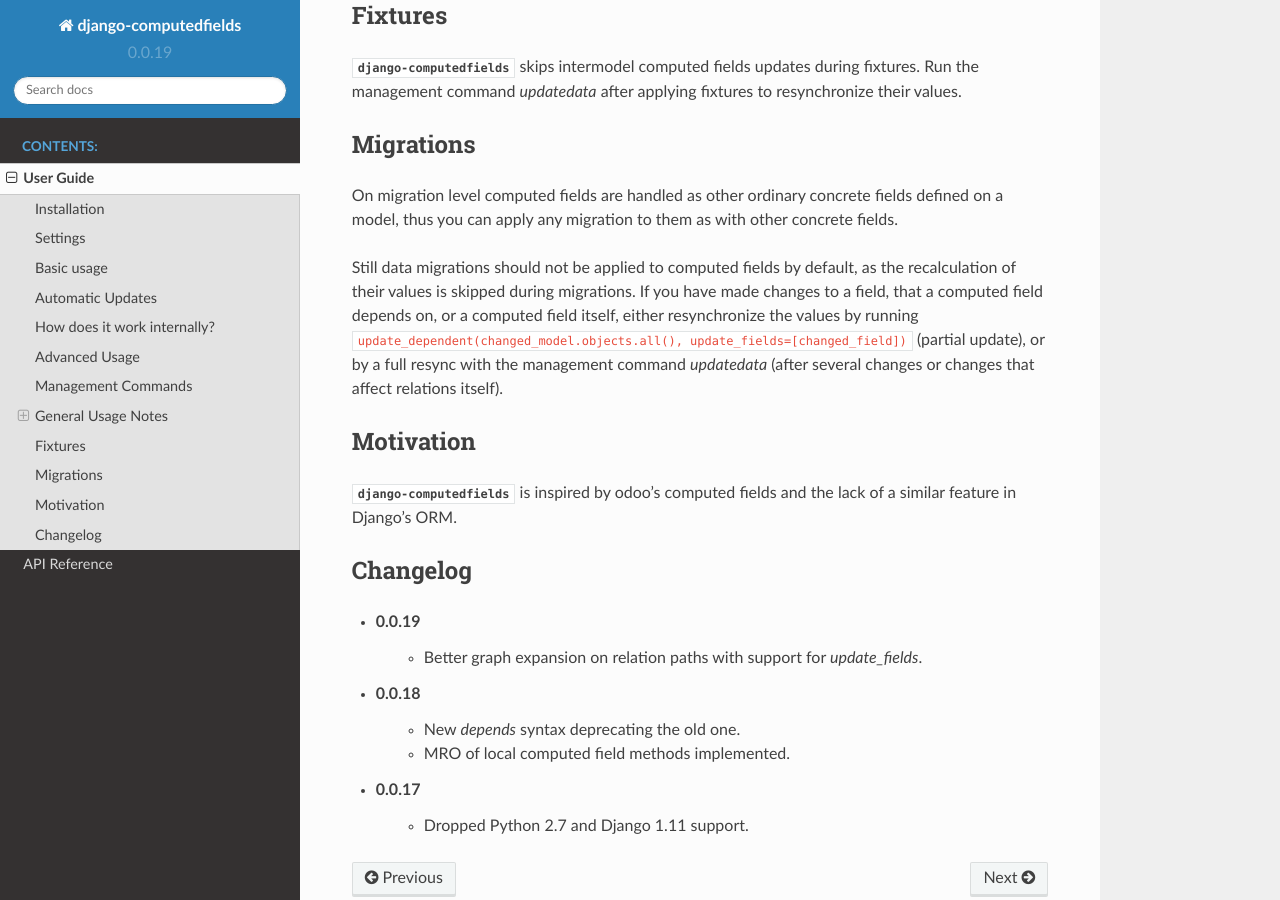
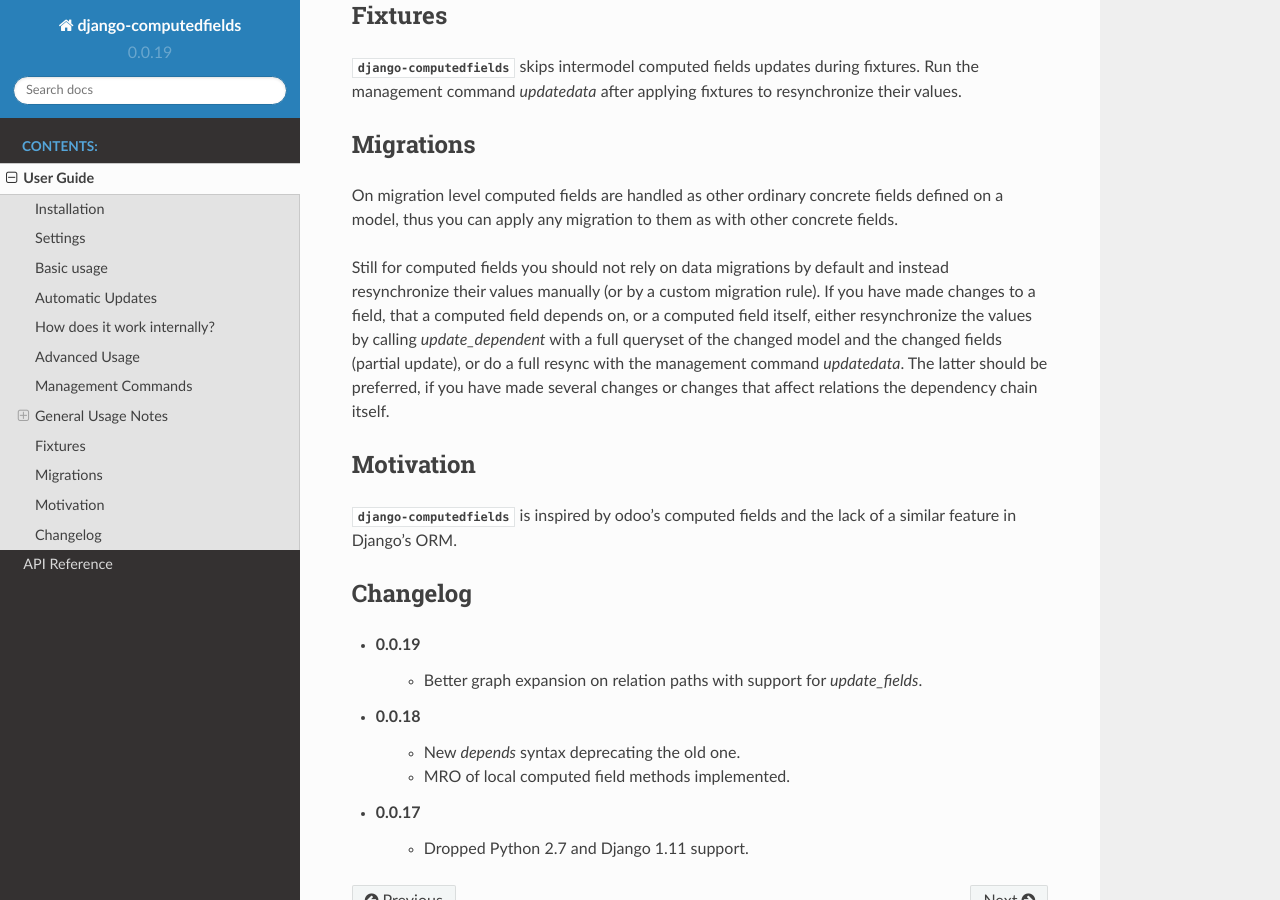
Before and after one commit to netzkolchose/django-computedfields, a Sphinx documentation site: the page built from docs/manual.rst, in a window 1280 px wide and 900 px high, scrolled down 7771 px. Built offline with Sphinx 7.4.7 and the Read the Docs theme 2.0.0, drawn with Linux system fonts in a browser that asks for light colours; the version number is read from the project's files by our own code.

Commit message:
wording in migrations

```diff
--- a/docs/manual.rst
+++ b/docs/manual.rst
@@ -361,12 +361,13 @@
 On migration level computed fields are handled as other ordinary concrete fields defined on a model,
 thus you can apply any migration to them as with other concrete fields.
 
-Still data migrations should not be applied to computed fields by default, as the recalculation of
-their values is skipped during migrations. If you have made changes to a field,
-that a computed field depends on, or a computed field itself, either resynchronize the values by running
-``update_dependent(changed_model.objects.all(), update_fields=[changed_field])`` (partial update),
-or by a full resync with the management command `updatedata` (after several changes or changes
-that affect relations itself).
+Still for computed fields you should not rely on data migrations by default
+and instead resynchronize their values manually (or by a custom migration rule).
+If you have made changes to a field, that a computed field depends on, or a computed field itself,
+either resynchronize the values by calling `update_dependent` with a full queryset of the changed model
+and the changed fields (partial update), or do a full resync with the management command `updatedata`.
+The latter should be preferred, if you have made several changes or changes that affect relations
+the dependency chain itself.
 
 
 Motivation
```
